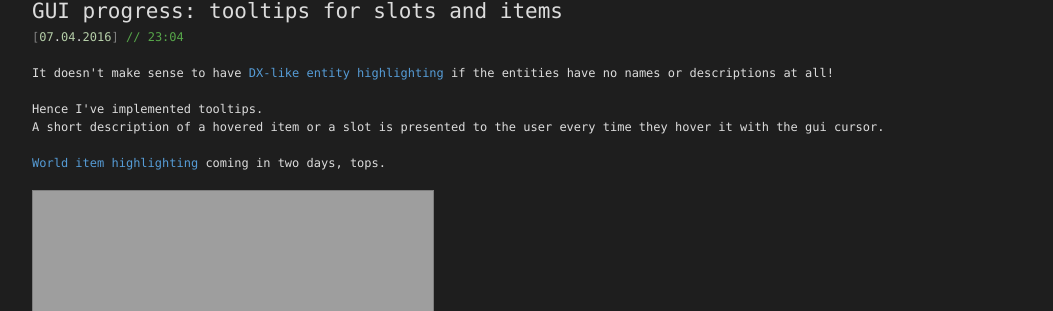
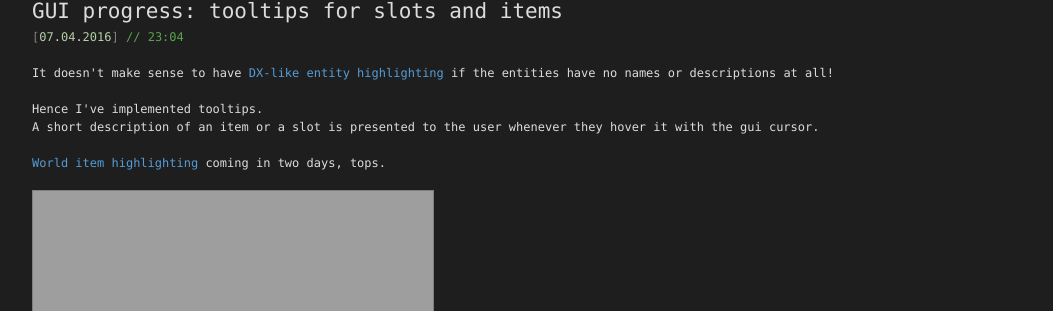
Before and after one commit to TeamHypersomnia/TeamHypersomnia.github.io, a Jekyll site: the page built from _posts/2016-04-07-tooltips.html, in a window 1280 px wide. Shown: the part 421-732 px from the top of the page, without its empty margins (32-1085 px from the left). Built offline with Jekyll 4.4.1, drawn with Linux system fonts in a browser that asks for light colours; comment, search, counter and statistics services are not loaded.

Commit message:
reworded

```diff
--- a/_posts/2016-04-07-tooltips.html
+++ b/_posts/2016-04-07-tooltips.html
@@ -9,7 +9,7 @@ excerpt_separator: <!--more-->
 It doesn't make sense to have <span class="vskeyword">DX-like entity highlighting</span> if the entities have no names or descriptions at all!<br/>
 <br/>
 Hence I've implemented <span class="keyword">tooltips</span>.<br/>
-A short description of a hovered item or a slot is presented to the user every time they hover it with the gui cursor.<br/>
+A short description of an item or a slot is presented to the user whenever they hover it with the gui cursor.<br/>
 <br/>
 <span class="vskeyword">World item highlighting</span> coming in two days, tops.<br/>
 <br/>
```
